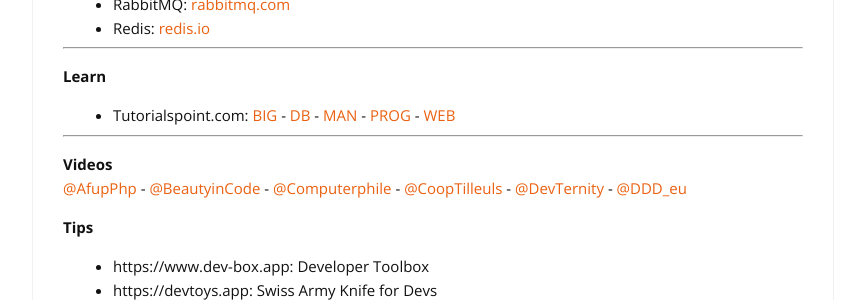
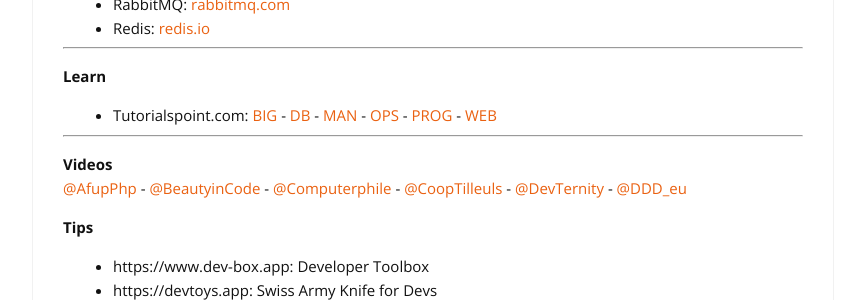
Before and after one commit to cylmat/cylmat.github.io, a Jekyll site: the page built from _pages/USEFUL.md, in a window 1280 px wide and 900 px high, scrolled down 2455 px. Shown: the part 271-571 px from the top of the window, without its empty margins (207-1072 px from the left). Built offline with Jekyll 4.4.1, drawn with Linux system fonts in a browser that asks for light colours; nearby versions of some CDN libraries.

Commit message:
Update USEFUL.md

```diff
--- a/_pages/USEFUL.md
+++ b/_pages/USEFUL.md
@@ -104,7 +104,7 @@
 
 ---
 **Learn**
-- Tutorialspoint.com: [BIG](https://www.tutorialspoint.com/big_data_tutorials.htm) - [DB](https://www.tutorialspoint.com/database_tutorials.htm) - [MAN](https://www.tutorialspoint.com/management_tutorials.htm) - [PROG](https://www.tutorialspoint.com/computer_programming_tutorials.htm) - [WEB](https://www.tutorialspoint.com/web_development_tutorials.htm)
+- Tutorialspoint.com: [BIG](https://www.tutorialspoint.com/big_data_tutorials.htm) - [DB](https://www.tutorialspoint.com/database_tutorials.htm) - [MAN](https://www.tutorialspoint.com/management_tutorials.htm) - [OPS](https://www.tutorialspoint.com/devops_tutorials.htm) - [PROG](https://www.tutorialspoint.com/computer_programming_tutorials.htm) - [WEB](https://www.tutorialspoint.com/web_development_tutorials.htm)
 
 ---
 **Videos**
```
